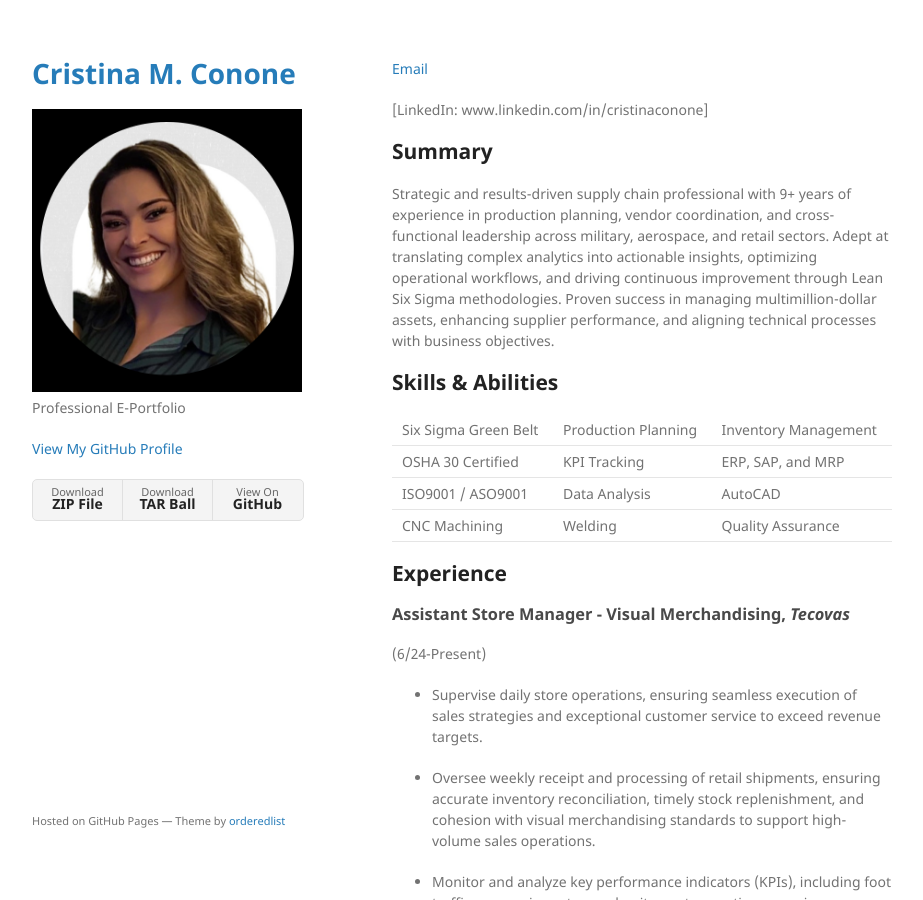
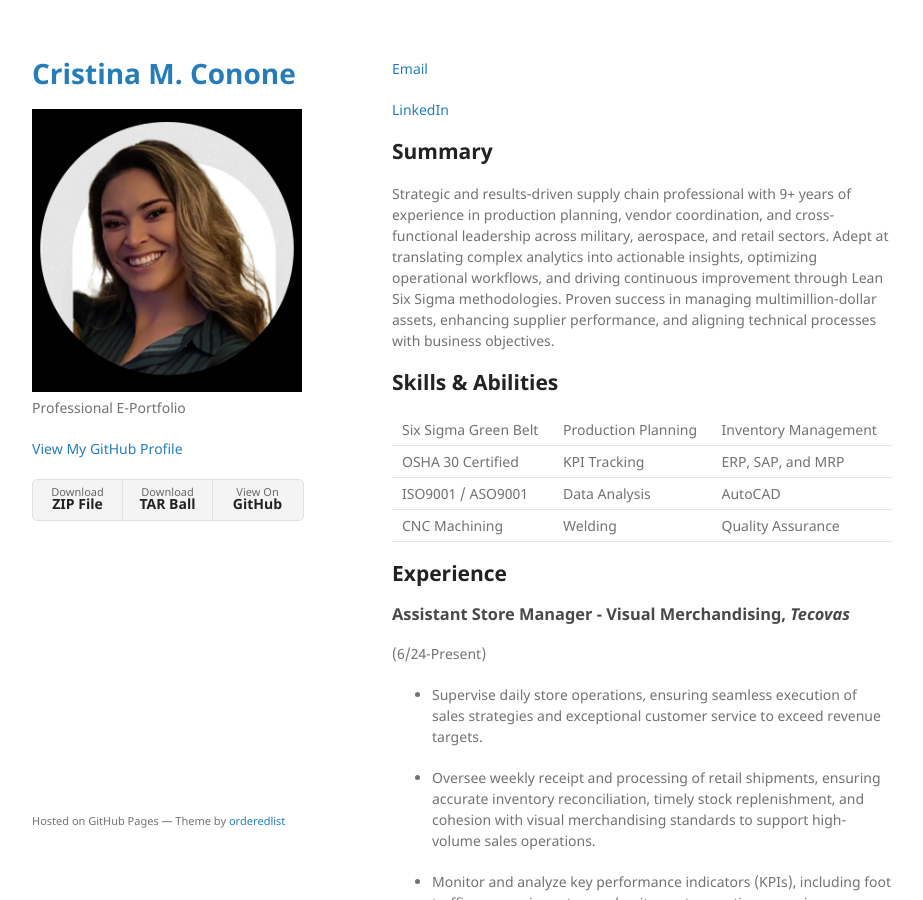
Before and after one commit to c-conone/c-conone.github.io, a Jekyll site: the page built from index.md, in a window 1280 px wide and 900 px high. Shown: the whole window, without its empty margins (178-1101 px from the left). Built offline with Jekyll 4.4.1, drawn with Linux system fonts in a browser that asks for light colours.

Commit message:
Update index.md

```diff
--- a/index.md
+++ b/index.md
@@ -6,8 +6,7 @@
 [Email ](mailto:c.conone6@outlook.com)
 
 
-
-[LinkedIn: www.linkedin.com/in/cristinaconone]
+[LinkedIn](https://www.linkedin.com/in/cristina-conone-069498144)
 
 
 
```
